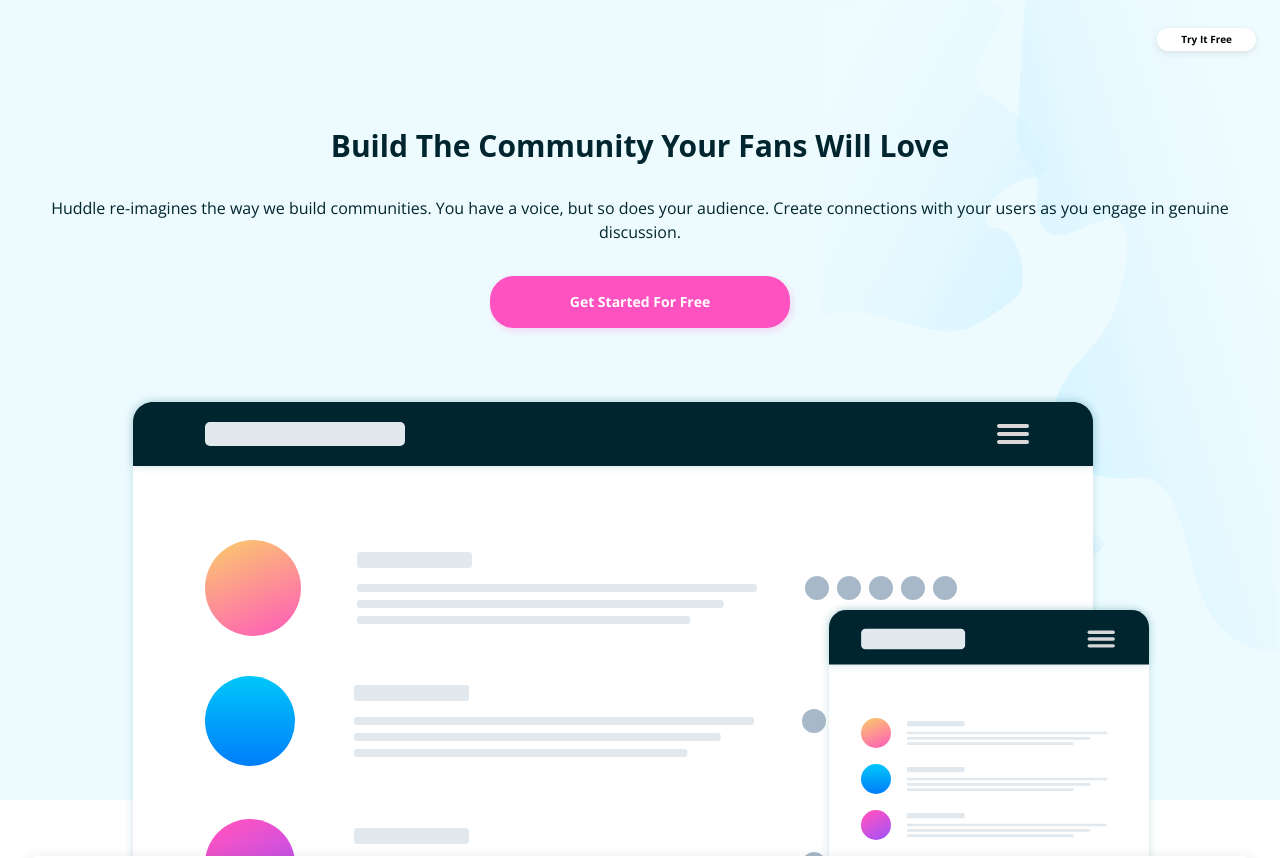
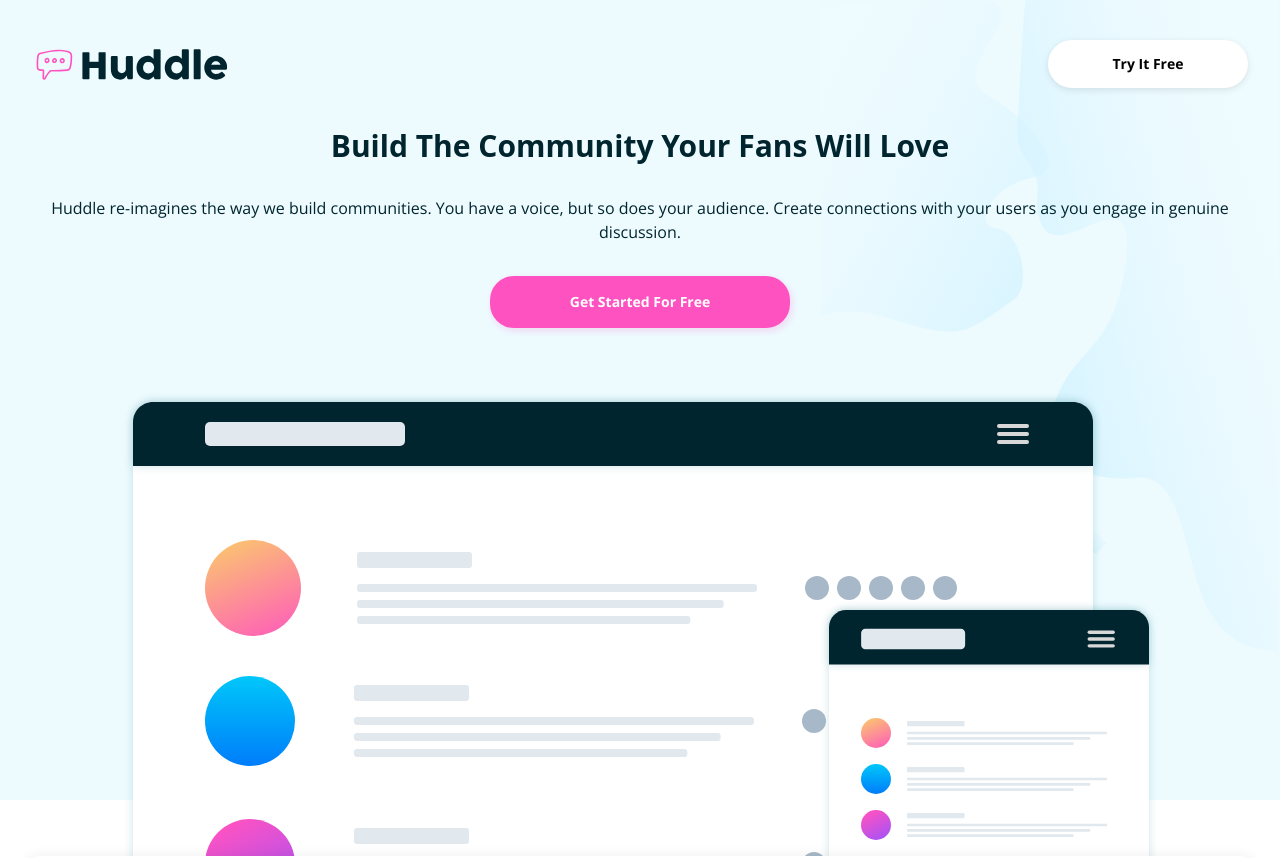
Before and after one commit to skyv26/huddle-landing-page-block, a React (Vite) app: page / in a window 1280 px wide. Shown: the top 858 px of the page. Built offline with nearby package versions, Linux system fonts and the light colour scheme.

Commit message:
Add the `tablet` responsive spacing

```diff
--- a/src/components/Header.jsx
+++ b/src/components/Header.jsx
@@ -2,15 +2,15 @@ import Logo from "./Logo";
 
 const Header = () => {
   return (
-    <header className="flex flex-row justify-between items-center absolute w-full px-4 pt-7 min-[390px]:px-6">
+    <header className="flex flex-row justify-between items-center absolute w-full px-4 pt-7 min-[390px]:px-6 md:px-8 md:pt-10">
       <a href="#">
-        <Logo width="104" height="16" />
+        <Logo className="w-[104px] h-[16px] md:w-[200px] md:h-[31px]" />
       </a>
       <a
         href="https://devaakash.com/"
         target="_blank"
         rel="noreferrer noopener"
-        className="py-1 px-6 font-open-sans font-bold text-[10px] bg-white shadow-[0px_2px_7px_0px_rgba(0,0,0,0.1)] rounded-full"
+        className="py-1 px-6 font-open-sans font-bold text-[10px] bg-white shadow-[0px_2px_7px_0px_rgba(0,0,0,0.1)] rounded-full md:text-sm md:px-[4.0325rem] md:py-[0.875rem]"
       >
         Try It Free
       </a>
```
